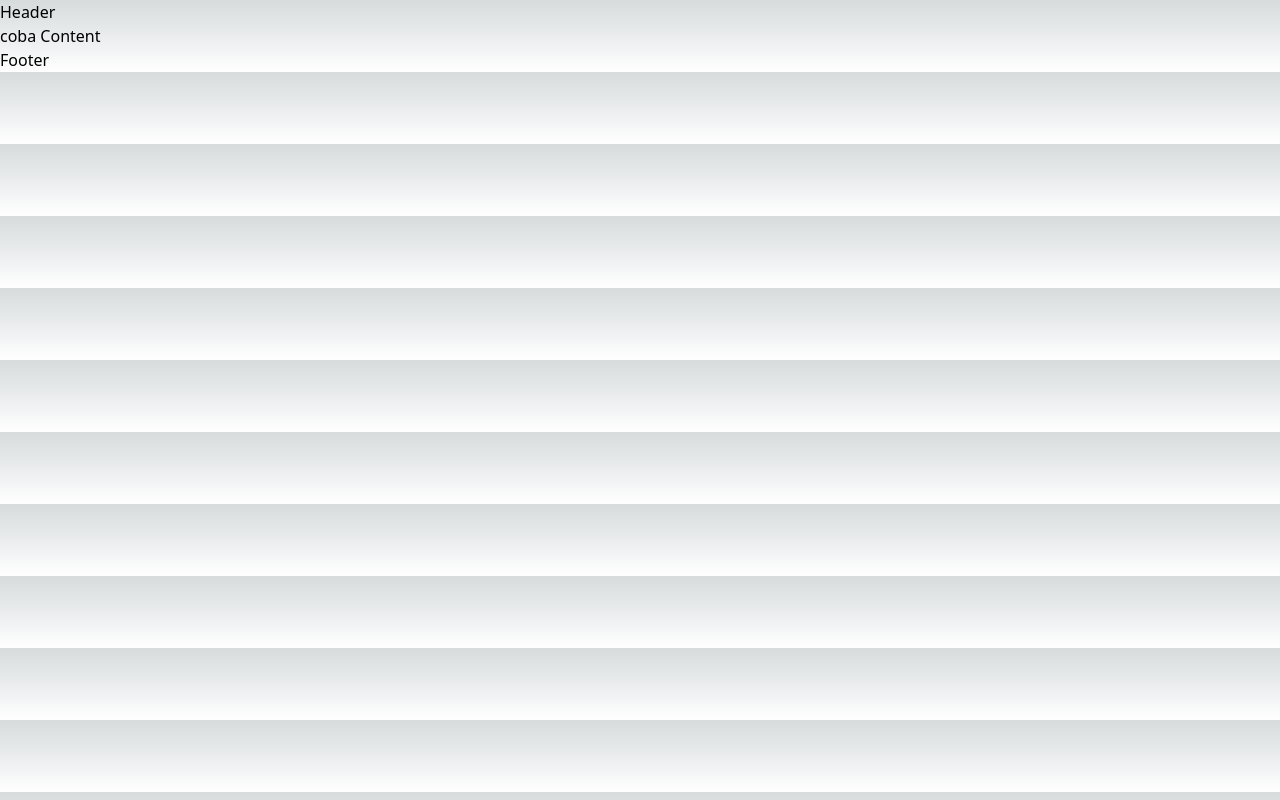
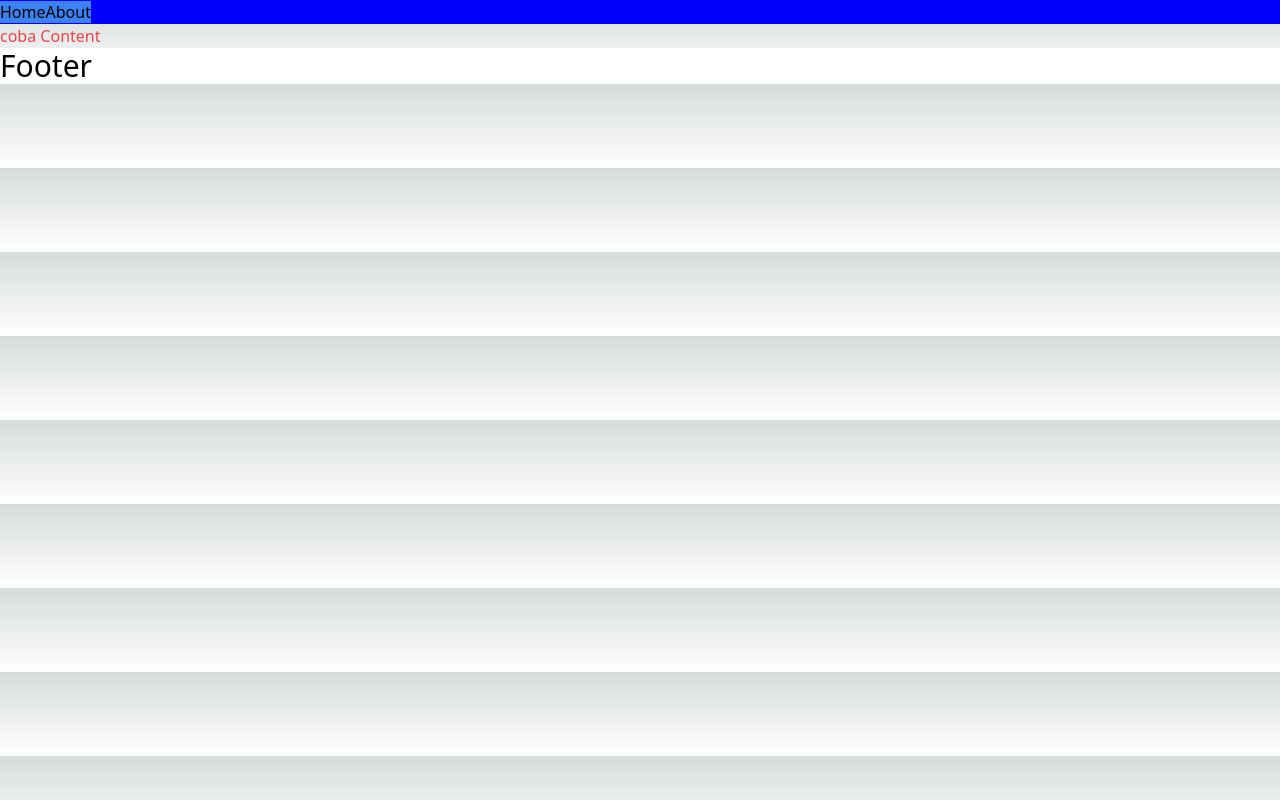
Before and after one commit to RenaufalAlrafid/learn-next-js, a Next.js app: page / in a window 1280 px wide. Built offline with nearby package versions, Linux system fonts and the light colour scheme.

Commit message:
feat: tugas hari-4

```diff
--- a/components/footer/index.js
+++ b/components/footer/index.js
@@ -1,3 +1,5 @@
+import styles from "./style.module.css";
+
 export default function Footer() {
-	return <div>Footer</div>;
+	return <div className="text-3xl bg-white text-black">Footer</div>;
 }
--- /dev/null
+++ b/components/footer/style.module.css
@@ -0,0 +1,3 @@
+.header {
+  background-color: blue;
+}
--- a/components/header/index.js
+++ b/components/header/index.js
@@ -1,7 +1,14 @@
-import React from 'react'
+import styles from "./style.module.css";
 
 export default function Header() {
-  return (
-    <div>Header</div>
-  )
+	return (
+		<div className={styles.header}>
+			<a href="/" className="bg-blue-500">
+				Home
+			</a>
+			<a href="/" className="bg-blue-500">
+				About
+			</a>
+		</div>
+	);
 }
--- /dev/null
+++ b/components/header/style.module.css
@@ -0,0 +1,3 @@
+.header {
+  background-color: blue;
+}
--- a/pages/index.js
+++ b/pages/index.js
@@ -7,7 +7,7 @@ const inter = Inter({ subsets: ["latin"] });
 export default function Home() {
 	return (
 		<Layout>
-			<div>coba Content</div>
+			<div className="text-red">coba Content</div>
 		</Layout>
 	);
 }
--- a/styles/globals.css
+++ b/styles/globals.css
@@ -18,12 +18,9 @@
 
 body {
   color: rgb(var(--foreground-rgb));
-  background: linear-gradient(
-      to bottom,
+  background: linear-gradient(to bottom,
       transparent,
-      rgb(var(--background-end-rgb))
-    )
-    rgb(var(--background-start-rgb));
+      rgb(var(--background-end-rgb))) rgb(var(--background-start-rgb));
 }
 
 @layer utilities {
@@ -31,3 +28,7 @@ body {
     text-wrap: balance;
   }
 }
+
+.text-red {
+  @apply text-red-500;
+}
--- a/tailwind.config.js
+++ b/tailwind.config.js
@@ -6,13 +6,7 @@ module.exports = {
 		"./app/**/*.{js,ts,jsx,tsx,mdx}",
 	],
 	theme: {
-    extend: {
-      backgroundImage: {
-        "gradient-radial": "radial-gradient(var(--tw-gradient-stops))",
-        "gradient-conic":
-          "conic-gradient(from 180deg at 50% 50%, var(--tw-gradient-stops))",
-      },
-    },
+		extend: {},
 	},
 	plugins: [],
 };
```
Lines whose indentation alone changed are shown as unchanged.
